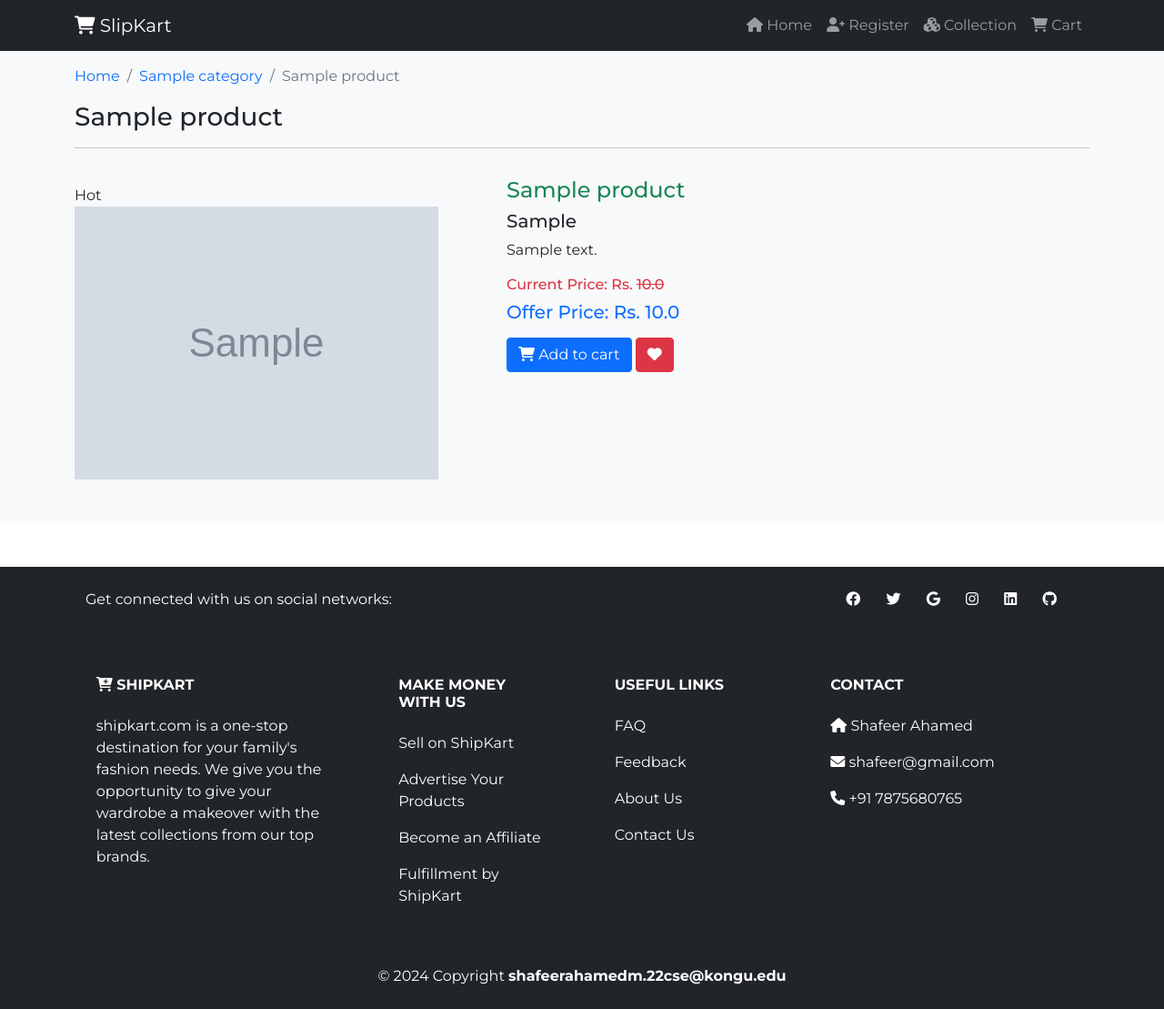
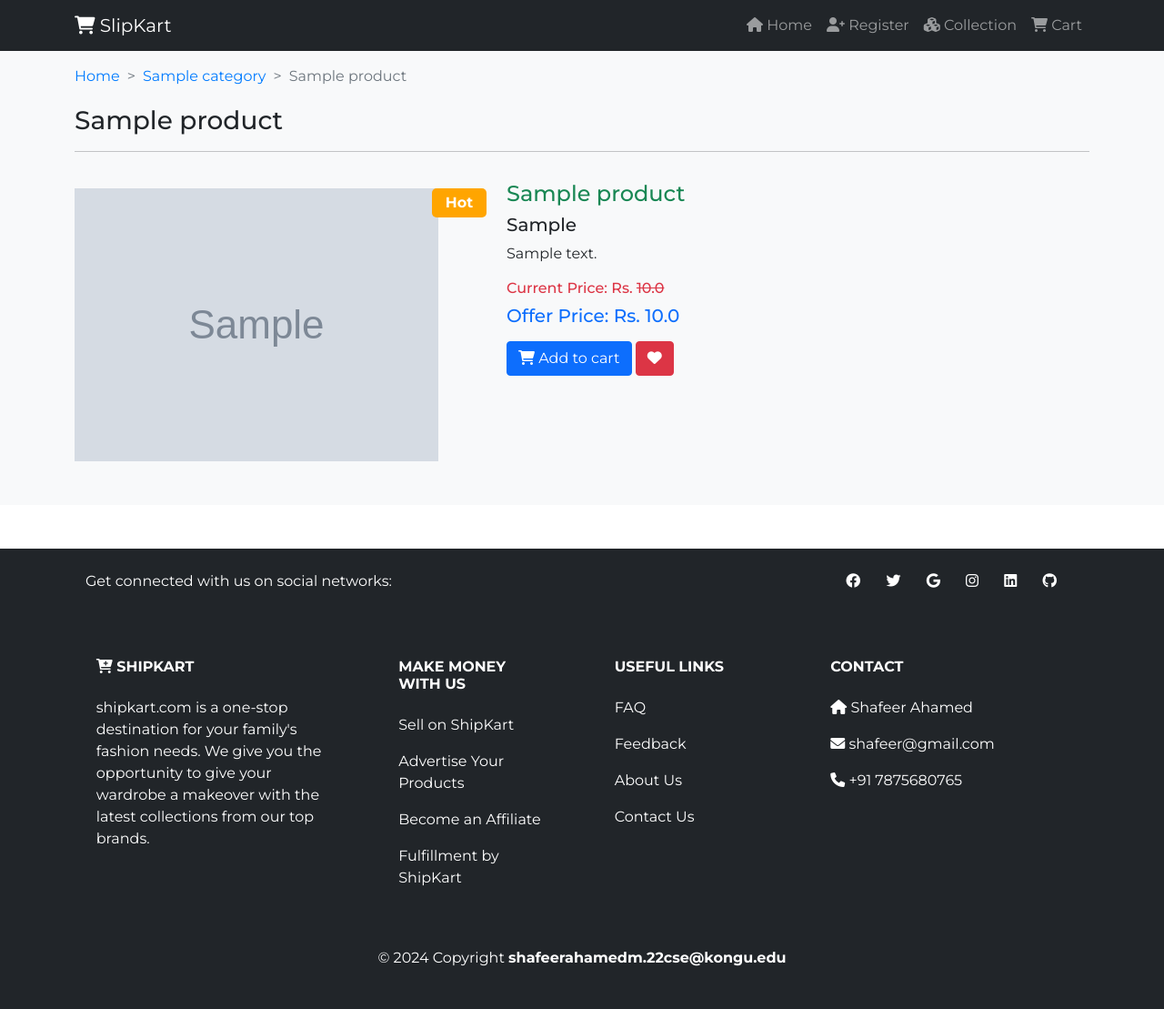
Before and after one commit to shafeer2511/E-Commerce, a Django app: a page that uses shop/templates/shop/inc/footer.html in a window 1280 px wide. Shown: the whole page at 91% size. After the commit the page ends 1062 px from the top, so only its background shows below. Run offline with Django 5.2, Linux system fonts and the light colour scheme; tables that the repository leaves empty hold one stand-in row (values such as "Sample post"); grey boxes marked "Sample" are stand-in pictures.

Commit message:
Update style.css

```diff
--- a/static/css/style.css
+++ b/static/css/style.css
@@ -26,3 +26,39 @@ a{
     border-radius: 5px;
     margin-bottom: 2px;
   }
+
+  .breadcrumb {
+    background-color: transparent;
+    padding: 0;
+    margin-bottom: 20px;
+}
+.breadcrumb-item + .breadcrumb-item::before {
+    content: ">";
+    color: #6c757d;
+}
+.breadcrumb-item a {
+    text-decoration: none;
+    color: #007bff;
+}
+.breadcrumb-item a:hover {
+    text-decoration: underline;
+    color: #0056b3;
+}
+
+.pic-box{
+    position: relative;
+}
+.hot{
+    background-color: orange;
+    color: white;
+    font-weight: bold;
+    display: inline;
+    border-radius: 5px;
+    width: 60px;
+    text-align: center;
+    padding: 4px;
+    position: absolute;
+    top: 0;
+    right: 10px;
+    z-index: 10;
+}
```
